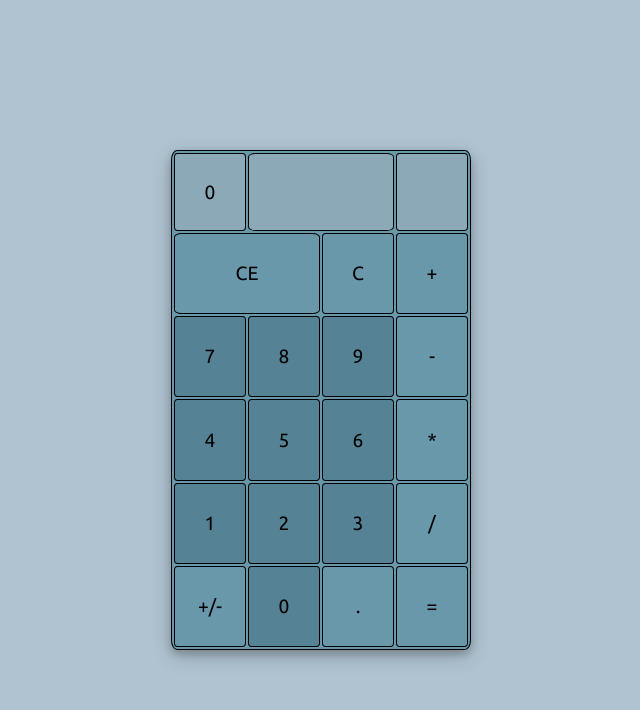
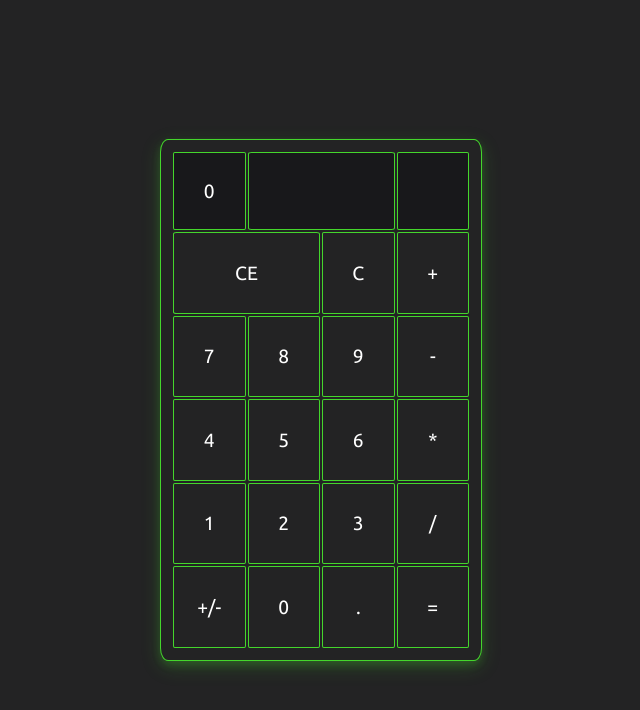
Before and after one commit to JakubTracz/JS-Calculator, a plain HTML site: page index.html in a window 1280 px wide. Shown: the whole page, without its empty margins (319-959 px from the left). Drawn offline with Linux system fonts and the light colour scheme.

Commit message:
Minor fixes + new styling

```diff
--- a/Calculator.js
+++ b/Calculator.js
@@ -201,6 +201,9 @@ class Calculator {
             this.firstOperand = value;
             return;
           default:
+            if (this.firstOperand.endsWith('.')) {
+              this.firstOperand = this.firstOperand.slice(0, -1);
+            }
             return;
         }
       case appContexts.operator:
--- a/Writer.js
+++ b/Writer.js
@@ -28,7 +28,7 @@ class Writer {
             }
             break;
           case callers.operator:
-            view.calculations = view.currentValue + viewBag.operator;
+            view.calculations = viewBag.firstOperand + viewBag.operator;
             break;
           default:
             view.currentValue = viewBag.firstOperand;
@@ -73,7 +73,7 @@ class Writer {
           case callers.negate:
             view.currentValue = viewBag.secondOperand;
             view.calculations =
-              view.currentValue > 0
+              view.currentValue >= 0
                 ? viewBag.firstOperand + viewBag.operator + view.currentValue
                 : viewBag.firstOperand +
                   viewBag.operator +
@@ -84,7 +84,7 @@ class Writer {
           case callers.decimal:
             view.currentValue = viewBag.secondOperand;
             view.calculations =
-              viewBag.secondOperand > 0
+              viewBag.secondOperand >= 0
                 ? viewBag.firstOperand +
                   viewBag.operator +
                   viewBag.secondOperand
@@ -96,18 +96,18 @@ class Writer {
             break;
           case callers.operator:
             view.calculations =
-              viewBag.secondOperand > 0
+              viewBag.secondOperand >= 0
                 ? viewBag.firstOperand +
                   viewBag.operator +
                   viewBag.secondOperand
                 : viewBag.firstOperand +
                   viewBag.operator +
                   '(' +
-                  view.currentValue +
+                  viewBag.secondOperand +
                   ')';
             break;
           case callers.eraseCurrent:
-            view.currentValue = '';
+            view.currentValue = viewBag.firstOperand;
             view.calculations = viewBag.firstOperand + viewBag.operator;
             break;
           case callers.compute:
@@ -123,6 +123,7 @@ class Writer {
           case callers.number:
           case callers.negate:
             view.currentValue = viewBag.firstOperand;
+            view.calculations = '';
             view.result = '';
             break;
           case callers.operator:
--- a/style.css
+++ b/style.css
@@ -2,7 +2,7 @@ body {
   margin: 0;
   padding: 0;
   box-sizing: border-box;
-  background-color: rgb(175, 195, 209);
+  background-color: rgb(35, 35, 36);
 }
 
 #wrapper {
@@ -11,46 +11,56 @@ body {
   left: 50%;
   transform: translate(-50%, -50%);
   margin: auto;
+  padding: 10px;
   width: auto;
-  background-color: rgb(105, 152, 171);
+  background-color: rgb(35, 35, 36);
   border-radius: 2%;
   font-family: 'Ubuntu', sans-serif;
   font-size: larger;
-  box-shadow: 0 4px 8px 0 rgba(0, 0, 0, 0.2), 0 6px 20px 0 rgba(0, 0, 0, 0.19);
+  color: white;
+  border: 1.5px solid rgb(68, 214, 44);
+  border-radius: 2.5%;
+  box-shadow: 0 4px 8px 0 rgba(68, 214, 44, 0.2),
+    0 6px 20px 0 rgba(68, 214, 44, 0.19);
 }
 
-#calculatorBody {
+table#calculatorBody {
   margin: 0 auto;
   width: 300px;
   height: 500px;
-  border: 1.5px solid black;
-  border-radius: 2%;
+  table-layout: fixed;
+  cursor: pointer;
 }
 
 td {
   text-align: center;
-  border: 1px solid black;
-  border-radius: 5%;
+  border: 1px solid rgb(68, 214, 44);
+  border-radius: 2.5%;
+  overflow: hidden;
+  white-space: nowrap;
 }
 
 td.screen {
-  background-color: rgb(139, 169, 182);
+  transition: all 0.1s;
+  opacity: 1;
+  cursor: default;
+  background-color: rgb(24, 24, 27);
+  margin: 5px;
 }
 
 td#calculations-screen {
-  padding-right: 10%;
-  text-align: right;
+  padding-left: 3%;
+  padding-right: 3%;
+  text-align: left;
 }
 
 td.calculator-button {
   width: 25%;
-  cursor: pointer;
+  margin: 5px;
 }
 
-td.number-button {
-  background-color: rgb(85, 131, 149);
-}
 .calculator-button:hover {
-  background-color: rgb(44, 71, 83);
+  background-color: rgb(56, 136, 43);
+  color: aqua;
   transition: all, 0.2s ease;
 }
```
